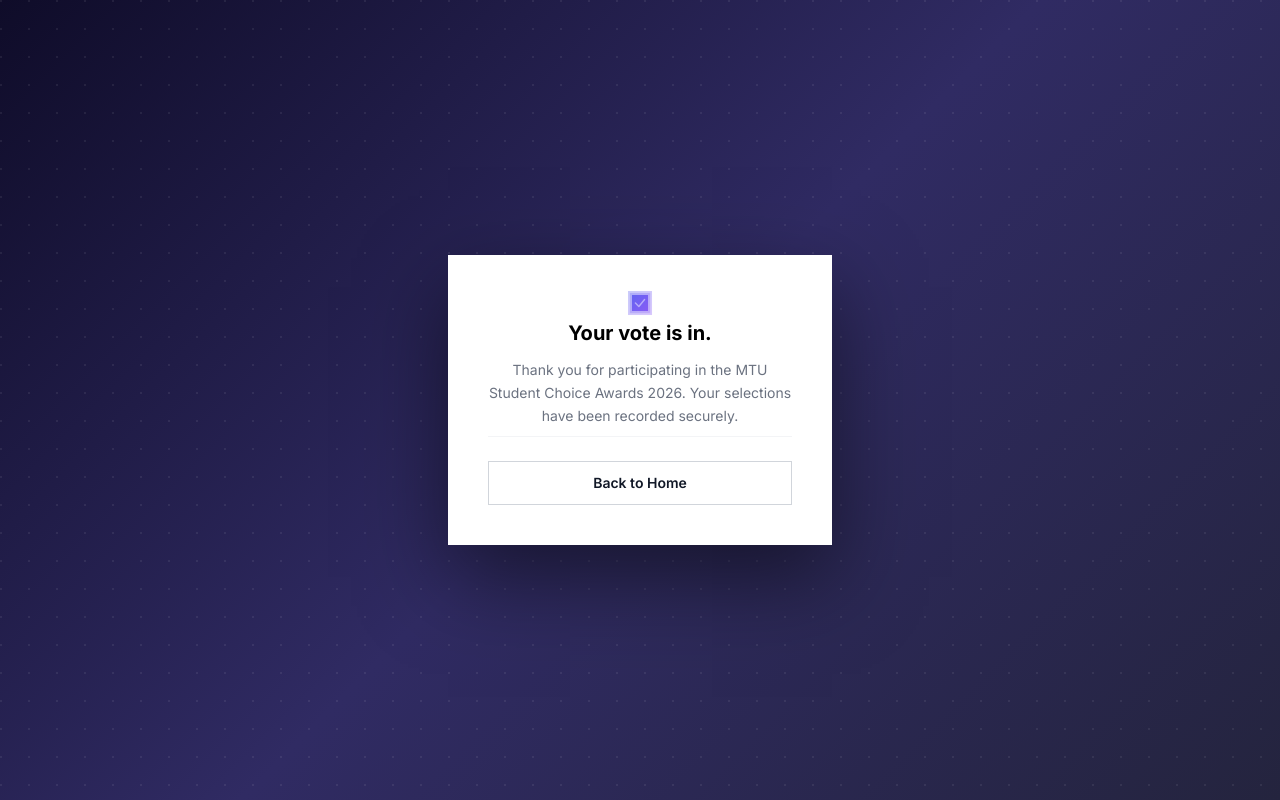
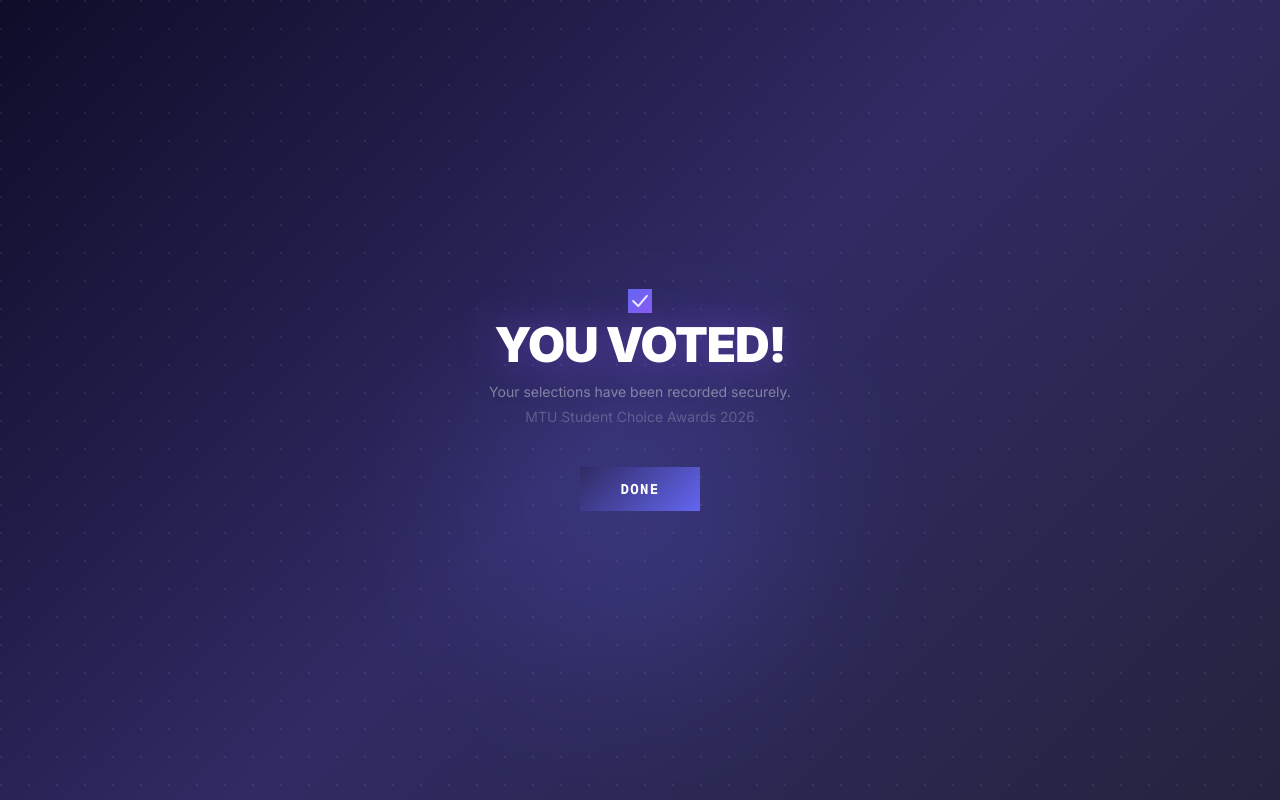
Before and after one commit to JuzzJoel/mtu-voting, a Next.js app: page /success in a window 1280 px wide. Built offline with nearby package versions, Linux system fonts and the light colour scheme.

Commit message:
feat: implement vote status API and add already voted screen in voting page

```diff
--- a/src/app/success/page.tsx
+++ b/src/app/success/page.tsx
@@ -1,16 +1,176 @@
 "use client";
 
-import Link from "next/link";
+import { Suspense, useEffect, useState } from "react";
+import { useSearchParams, useRouter } from "next/navigation";
 import { motion } from "framer-motion";
-import { Button } from "@/components/ui";
+
+const COLORS = [
+  "#6366f1", "#8b5cf6", "#a78bfa", "#c084fc",
+  "#fbbf24", "#fb923c", "#f472b6", "#34d399",
+  "#60a5fa", "#ffffff", "#f9a8d4", "#86efac",
+];
+
+type Piece = {
+  id: number;
+  bx: number; by: number; ey: number;
+  rot: number; color: string;
+  w: number; h: number;
+  delay: number; dur: number;
+};
+
+function rand(min: number, max: number) {
+  return Math.random() * (max - min) + min;
+}
+
+function ConfettiLayer() {
+  const [pieces, setPieces] = useState<Piece[]>([]);
+
+  useEffect(() => {
+    setPieces(
+      Array.from({ length: 80 }, (_, i) => ({
+        id: i,
+        bx: rand(-58, 58),
+        by: rand(-52, 8),
+        ey: rand(50, 100),
+        rot: rand(-600, 600),
+        color: COLORS[Math.floor(Math.random() * COLORS.length)],
+        w: rand(5, 12),
+        h: rand(7, 20),
+        delay: rand(0, 0.4),
+        dur: rand(1.4, 2.6),
+      }))
+    );
+  }, []);
+
+  return (
+    <div className="fixed inset-0 pointer-events-none overflow-hidden z-0">
+      {pieces.map((p) => (
+        <motion.div
+          key={p.id}
+          className="absolute"
+          style={{
+            left: "50%",
+            top: "45%",
+            width: p.w,
+            height: p.h,
+            background: p.color,
+            borderRadius: p.w > 9 ? 2 : 1,
+          }}
+          initial={{ x: 0, y: 0, opacity: 1, rotate: 0 }}
+          animate={{
+            x: [`0vw`, `${p.bx * 0.55}vw`, `${p.bx}vw`],
+            y: [`0vh`, `${p.by}vh`, `${p.by + p.ey}vh`],
+            opacity: [1, 0.9, 0],
+            rotate: [0, p.rot * 0.5, p.rot],
+          }}
+          transition={{
+            delay: p.delay,
+            duration: p.dur,
+            times: [0, 0.35, 1],
+            ease: "easeOut",
+          }}
+        />
+      ))}
+    </div>
+  );
+}
+
+function SuccessContent() {
+  const searchParams = useSearchParams();
+  const router = useRouter();
+  const votes = Number(searchParams.get("votes") ?? 0);
+
+  const handleDone = async () => {
+    await fetch("/api/auth/logout", { method: "POST" });
+    router.replace("/auth");
+  };
+
+  return (
+    <div className="relative z-10 flex flex-col items-center text-center px-6 max-w-sm mx-auto">
+      {/* Animated check */}
+      <motion.div
+        initial={{ scale: 0, opacity: 0 }}
+        animate={{ scale: 1, opacity: 1 }}
+        transition={{ delay: 0.25, type: "spring", stiffness: 380, damping: 18 }}
+        className="relative mb-8 w-24 h-24 flex items-center justify-center flex-shrink-0"
+        style={{ background: "linear-gradient(135deg, #6366f1, #8b5cf6)" }}
+      >
+        {[1, 2, 3].map((ring) => (
+          <motion.div
+            key={ring}
+            className="absolute inset-0"
+            style={{ background: "linear-gradient(135deg, #6366f1, #8b5cf6)" }}
+            initial={{ scale: 0.8, opacity: 0 }}
+            animate={{ scale: 1 + ring * 0.4, opacity: [0, 0.25, 0] }}
+            transition={{ delay: 0.5 + ring * 0.18, duration: 2.2, repeat: Infinity, ease: "easeOut" }}
+          />
+        ))}
+        <svg width="42" height="42" viewBox="0 0 42 42" fill="none">
+          <motion.path
+            d="M9 21l9 9 15-18"
+            stroke="white"
+            strokeWidth="3.5"
+            strokeLinecap="round"
+            strokeLinejoin="round"
+            initial={{ pathLength: 0 }}
+            animate={{ pathLength: 1 }}
+            transition={{ delay: 0.45, duration: 0.65, ease: "easeOut" }}
+          />
+        </svg>
+      </motion.div>
+
+      <motion.div
+        initial={{ opacity: 0, y: 18 }}
+        animate={{ opacity: 1, y: 0 }}
+        transition={{ delay: 0.55, duration: 0.4 }}
+      >
+        <h1
+          className="text-5xl font-black tracking-tight text-white mb-3"
+          style={{ textShadow: "0 0 40px rgba(139,92,246,0.5)" }}
+        >
+          YOU VOTED!
+        </h1>
+
+        {votes > 0 && (
+          <motion.p
+            initial={{ opacity: 0 }}
+            animate={{ opacity: 1 }}
+            transition={{ delay: 0.75 }}
+            className="font-mono text-sm font-semibold mb-5"
+            style={{ color: "#a5b4fc", letterSpacing: "0.06em" }}
+          >
+            {votes} CATEGOR{votes === 1 ? "Y" : "IES"} VOTED
+          </motion.p>
+        )}
+
+        <p className="text-sm leading-relaxed" style={{ color: "rgba(255,255,255,0.4)" }}>
+          Your selections have been recorded securely.
+        </p>
+        <p className="text-sm mt-1" style={{ color: "rgba(255,255,255,0.22)" }}>
+          MTU Student Choice Awards 2026
+        </p>
+      </motion.div>
+
+      <motion.button
+        initial={{ opacity: 0, y: 8 }}
+        animate={{ opacity: 1, y: 0 }}
+        transition={{ delay: 1.1 }}
+        onClick={handleDone}
+        className="mt-10 px-10 py-3 text-sm font-bold font-mono tracking-widest text-white transition-opacity hover:opacity-75"
+        style={{ background: "linear-gradient(135deg, #302b63, #6366f1)" }}
+      >
+        DONE
+      </motion.button>
+    </div>
+  );
+}
 
 export default function SuccessPage() {
   return (
     <div
-      className="min-h-screen flex items-center justify-center px-4 py-12 relative overflow-hidden"
+      className="min-h-screen flex items-center justify-center relative overflow-hidden"
       style={{ background: "linear-gradient(135deg, #0f0c29 0%, #302b63 50%, #24243e 100%)" }}
     >
-      {/* Dot pattern */}
       <div
         className="absolute inset-0 pointer-events-none"
         style={{
@@ -18,63 +178,16 @@ export default function SuccessPage() {
           backgroundSize: "28px 28px",
         }}
       />
-      {/* Glow */}
-      <div className="absolute top-1/3 left-1/2 -translate-x-1/2 w-96 h-96 opacity-20 blur-3xl pointer-events-none"
-        style={{ background: "radial-gradient(circle, #6366f1, transparent 70%)" }} />
+      <div
+        className="absolute top-1/3 left-1/2 -translate-x-1/2 w-[500px] h-[500px] opacity-25 blur-3xl pointer-events-none"
+        style={{ background: "radial-gradient(circle, #6366f1, transparent 70%)" }}
+      />
 
-      <motion.div
-        initial={{ opacity: 0, y: 16 }}
-        animate={{ opacity: 1, y: 0 }}
-        transition={{ duration: 0.35 }}
-        className="w-full max-w-sm relative z-10"
-      >
-        <div className="bg-white p-10 text-center" style={{ boxShadow: "0 32px 80px rgba(0,0,0,0.5)" }}>
-          {/* Animated check */}
-          <div className="relative mx-auto mb-8 w-16 h-16 flex items-center justify-center"
-            style={{ background: "linear-gradient(135deg, #6366f1, #8b5cf6)" }}>
-            {[1, 2].map((ring) => (
-              <motion.div
-                key={ring}
-                className="absolute inset-0"
-                style={{ background: "linear-gradient(135deg, #6366f1, #8b5cf6)" }}
-                initial={{ scale: 0.8, opacity: 0 }}
-                animate={{ scale: 1 + ring * 0.35, opacity: [0, 0.4, 0] }}
-                transition={{ delay: ring * 0.15, duration: 2, repeat: Infinity, ease: "easeOut" }}
-              />
-            ))}
-            <svg width="28" height="28" viewBox="0 0 28 28" fill="none">
-              <motion.path
-                d="M6 14l6 6 10-12"
-                stroke="white"
-                strokeWidth="2.5"
-                strokeLinecap="round"
-                strokeLinejoin="round"
-                initial={{ pathLength: 0, opacity: 0 }}
-                animate={{ pathLength: 1, opacity: 1 }}
-                transition={{ delay: 0.2, duration: 0.6, ease: "easeOut" }}
-              />
-            </svg>
-          </div>
+      <ConfettiLayer />
 
-          <motion.div initial={{ opacity: 0, y: 8 }} animate={{ opacity: 1, y: 0 }} transition={{ delay: 0.35 }}>
-            <h1 className="text-xl font-bold text-black mb-3">Your vote is in.</h1>
-            <p className="text-sm text-gray-500 leading-relaxed max-w-xs mx-auto">
-              Thank you for participating in the MTU Student Choice Awards 2026. Your selections have been recorded securely.
-            </p>
-          </motion.div>
-
-          <motion.div
-            initial={{ opacity: 0 }}
-            animate={{ opacity: 1 }}
-            transition={{ delay: 0.5 }}
-            className="mt-8 pt-6 border-t border-gray-100"
-          >
-            <Link href="/auth">
-              <Button variant="secondary" size="lg" className="w-full">Back to Home</Button>
-            </Link>
-          </motion.div>
-        </div>
-      </motion.div>
+      <Suspense fallback={null}>
+        <SuccessContent />
+      </Suspense>
     </div>
   );
 }
--- a/src/app/vote/page.tsx
+++ b/src/app/vote/page.tsx
@@ -412,6 +412,41 @@ function ReviewPanel({
   );
 }
 
+// ── Already voted locked screen ──────────────────────────────────────────────
+function AlreadyVotedScreen({ onLogout }: { onLogout: () => void }) {
+  return (
+    <motion.div
+      initial={{ opacity: 0, y: 20 }}
+      animate={{ opacity: 1, y: 0 }}
+      transition={{ duration: 0.35 }}
+      className="flex flex-col items-center text-center px-6 max-w-sm mx-auto py-16"
+    >
+      <div
+        className="w-16 h-16 flex items-center justify-center mb-6 flex-shrink-0"
+        style={{ background: "linear-gradient(135deg, #6366f1, #8b5cf6)" }}
+      >
+        <svg width="28" height="28" viewBox="0 0 28 28" fill="none">
+          <path d="M6 14l6 6 10-12" stroke="white" strokeWidth="2.5" strokeLinecap="round" strokeLinejoin="round" />
+        </svg>
+      </div>
+      <h2 className="text-xl font-bold text-white mb-2">You&apos;ve already voted</h2>
+      <p className="text-sm mb-1" style={{ color: "rgba(255,255,255,0.4)" }}>
+        Your votes for the MTU Student Choice Awards 2026 have been recorded.
+      </p>
+      <p className="text-sm mb-10" style={{ color: "rgba(255,255,255,0.22)" }}>
+        Each student can only vote once. Results will be announced soon.
+      </p>
+      <button
+        onClick={onLogout}
+        className="px-6 py-2.5 text-xs font-mono tracking-widest text-white transition-opacity hover:opacity-75"
+        style={{ background: "rgba(255,255,255,0.08)", border: "1px solid rgba(255,255,255,0.15)" }}
+      >
+        END SESSION
+      </button>
+    </motion.div>
+  );
+}
+
 // ── Main page ─────────────────────────────────────────────────────────────────
 export default function VotePage() {
   const router = useRouter();
@@ -423,6 +458,16 @@ export default function VotePage() {
   const { data, isLoading, isError } = useQuery({
     queryKey: ["categories"],
     queryFn: fetchCategories,
+  });
+
+  const { data: voteStatus, isLoading: voteStatusLoading } = useQuery({
+    queryKey: ["vote-status"],
+    queryFn: async () => {
+      const res = await fetch("/api/vote/status");
+      if (!res.ok) return { hasVoted: false, voteCount: 0 };
+      return res.json() as Promise<{ hasVoted: boolean; voteCount: number }>;
+    },
+    staleTime: Infinity,
   });
 
   const categories = useMemo(() => data ?? [], [data]);
@@ -453,7 +498,7 @@ export default function VotePage() {
       }
       return res.json();
     },
-    onSuccess: () => { clearAll(); router.replace("/success"); },
+    onSuccess: (_data, votes) => { clearAll(); router.replace(`/success?votes=${votes.length}`); },
   });
 
   const getCategoryStatus = (catId: string, index: number): "voted" | "skipped" | "active" | "unvisited" => {
@@ -699,7 +744,7 @@ export default function VotePage() {
       {/* ── Main content ── */}
       <main className="flex-1 h-full overflow-y-auto relative z-10 pt-16 lg:pt-0">
         <div className="min-h-full flex items-center justify-center p-4 sm:p-6 lg:p-8">
-        {isLoading && (
+        {(isLoading || voteStatusLoading) && (
           <div className="flex items-center justify-center w-full py-32">
             <div
               className="w-8 h-8 border-2 rounded-full animate-spin"
@@ -708,14 +753,18 @@ export default function VotePage() {
           </div>
         )}
 
-        {isError && (
+        {!isLoading && !voteStatusLoading && isError && (
           <div className="w-full max-w-lg mt-8 p-8 text-center" style={GLASS}>
             <p className="text-sm font-semibold text-white mb-1">Unable to load categories</p>
             <p className="text-xs" style={{ color: "rgba(255,255,255,0.4)" }}>Please refresh and try again.</p>
           </div>
         )}
 
-        {!isLoading && !isError && categories.length > 0 && (
+        {!isLoading && !voteStatusLoading && !isError && voteStatus?.hasVoted && (
+          <AlreadyVotedScreen onLogout={handleLogout} />
+        )}
+
+        {!isLoading && !voteStatusLoading && !isError && !voteStatus?.hasVoted && categories.length > 0 && (
           <div className="w-full max-w-3xl pb-8">
             <AnimatePresence mode="wait">
               {reviewMode ? (
```
Also changed, not shown: src/app/api/vote/status/route.ts (added, +13 -0 lines).
